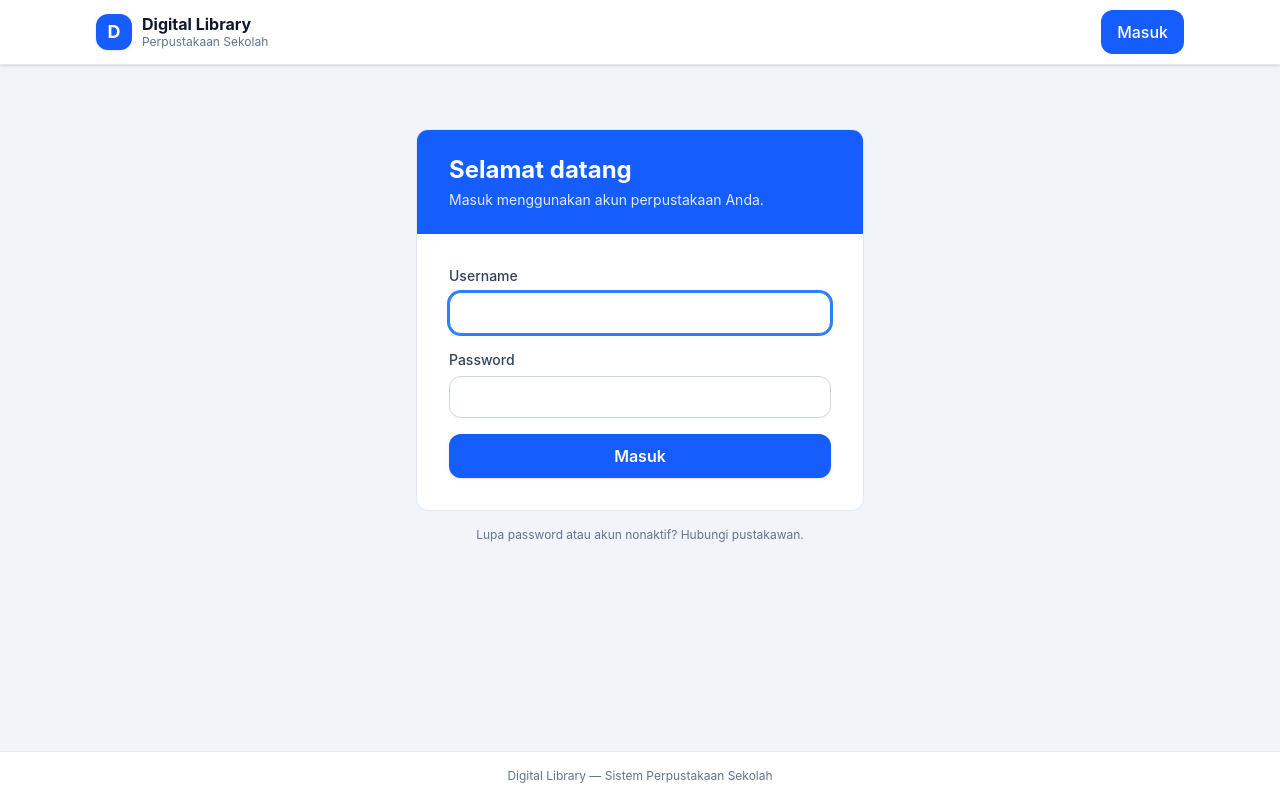
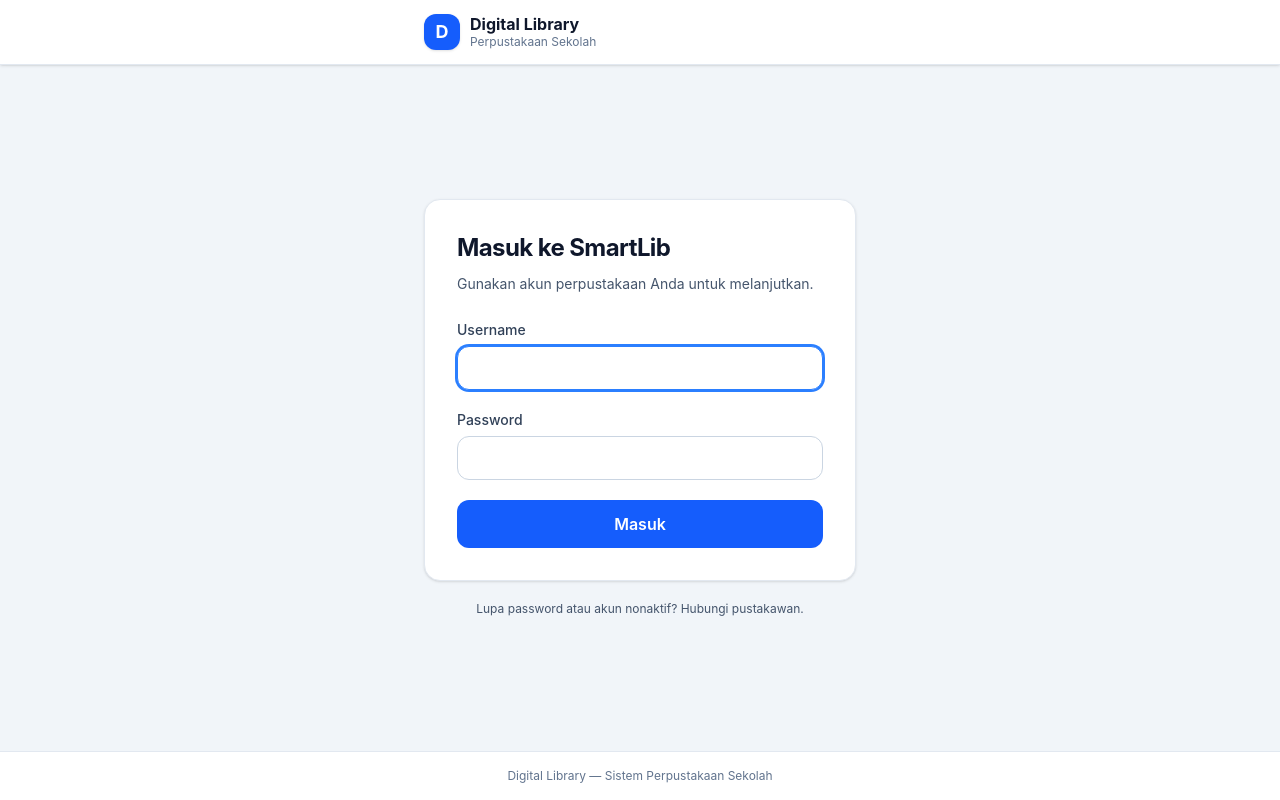
Before and after one commit to davidsantoso737/proyek-rpl-smartlib, a Django app: page /accounts/login/ in a window 1280 px wide. Run offline with Django 5.2, Linux system fonts and the light colour scheme.

Commit message:
modifikasi halaman login

```diff
--- a/templates/accounts/login.html
+++ b/templates/accounts/login.html
@@ -4,34 +4,33 @@
 
 {% block content %}
 
-<div class="flex items-center justify-center py-10">
-    <div class="w-full max-w-md">
-        <div class="bg-white rounded-xl border border-slate-200 overflow-hidden">
-            <div class="bg-blue-600 px-8 py-6">
-                <h1 class="text-2xl font-bold text-white">
-                    Selamat datang
+<div class="flex min-h-[calc(100dvh-10.125rem)] items-center justify-center py-8 sm:py-10">
+    <div class="w-full max-w-[27rem]">
+        <div class="rounded-2xl border border-slate-200 bg-white p-6 shadow-sm sm:p-8">
+            <div class="mb-6">
+                <h1 id="login-heading" class="text-2xl font-bold tracking-tight text-slate-900">
+                    Masuk ke SmartLib
                 </h1>
-                <p class="text-blue-100 text-sm mt-1">
-                    Masuk menggunakan akun perpustakaan Anda.
+                <p class="mt-2 text-sm leading-6 text-slate-600">
+                    Gunakan akun perpustakaan Anda untuk melanjutkan.
                 </p>
             </div>
 
-            <div class="p-8">
             {% if request.GET.logged_out %}
-                    <p class="bg-blue-50 border border-blue-200 text-blue-800 px-4 py-2.5 rounded-xl text-sm mb-4">
+                <p role="status" class="bg-emerald-50 border border-emerald-200 text-emerald-900 px-4 py-2.5 rounded-xl text-sm mb-5">
                     Anda telah berhasil keluar.
                 </p>
             {% endif %}
 
             {% if form.non_field_errors %}
-                    <div role="alert" class="bg-red-50 border border-red-200 text-red-800 px-4 py-2.5 rounded-xl text-sm mb-4">
+                <div role="alert" class="bg-red-50 border border-red-200 text-red-800 px-4 py-2.5 rounded-xl text-sm mb-5">
                     {% for error in form.non_field_errors %}
                         <p>{{ error }}</p>
                     {% endfor %}
                 </div>
             {% endif %}
 
-                <form method="post" action="{% url 'accounts:login' %}" class="space-y-4">
+            <form method="post" action="{% url 'accounts:login' %}" class="space-y-5 [&_input]:min-h-11" aria-labelledby="login-heading">
                 {% csrf_token %}
                 {% if next %}
                     <input type="hidden" name="next" value="{{ next }}">
@@ -43,7 +42,7 @@
                     </label>
                     {{ form.username }}
                     {% for error in form.username.errors %}
-                            <p class="text-red-700 text-sm mt-1">{{ error }}</p>
+                        <p class="text-red-700 text-sm mt-1.5">{{ error }}</p>
                     {% endfor %}
                 </div>
 
@@ -53,19 +52,18 @@
                     </label>
                     {{ form.password }}
                     {% for error in form.password.errors %}
-                            <p class="text-red-700 text-sm mt-1">{{ error }}</p>
+                        <p class="text-red-700 text-sm mt-1.5">{{ error }}</p>
                     {% endfor %}
                 </div>
 
                 <button type="submit"
-                            class="w-full bg-blue-600 hover:bg-blue-700 text-white font-semibold px-5 py-2.5 rounded-xl transition shadow-sm">
+                        class="w-full bg-blue-600 hover:bg-blue-700 text-white font-semibold px-5 py-3 rounded-xl transition-colors">
                     Masuk
                 </button>
             </form>
         </div>
-        </div>
 
-        <p class="text-center text-xs text-slate-500 mt-4">
+        <p class="text-center text-xs text-slate-600 mt-5">
             Lupa password atau akun nonaktif? Hubungi pustakawan.
         </p>
     </div>
--- a/templates/base.html
+++ b/templates/base.html
@@ -64,13 +64,11 @@
             </nav>
         </div>
         {% else %}
-        <div class="max-w-6xl mx-auto px-4 sm:px-6 lg:px-8 min-h-16 py-2 flex items-center justify-between gap-3">
-            {% url 'accounts:login' as brand_href %}
-            {% include "partials/_brand.html" with href=brand_href %}
-            <a href="{% url 'accounts:login' %}"
-               class="inline-flex items-center min-h-[44px] px-4 py-2 rounded-xl bg-blue-600 hover:bg-blue-700 text-white font-medium transition">
-                Masuk
-            </a>
+        <div class="px-4 sm:px-6 lg:px-8">
+            <div class="mx-auto flex min-h-16 w-full max-w-[27rem] items-center py-2">
+                {% url 'accounts:login' as brand_href %}
+                {% include "partials/_brand.html" with href=brand_href %}
+            </div>
         </div>
         {% endif %}
     </header>
```
Also changed, not shown: static/css/tailwind.css. Lines whose indentation alone changed are shown as unchanged.
